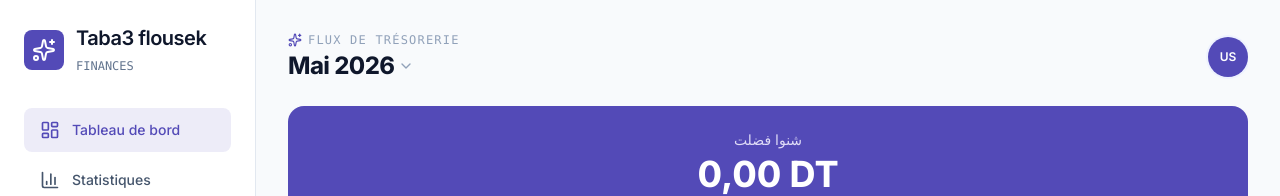
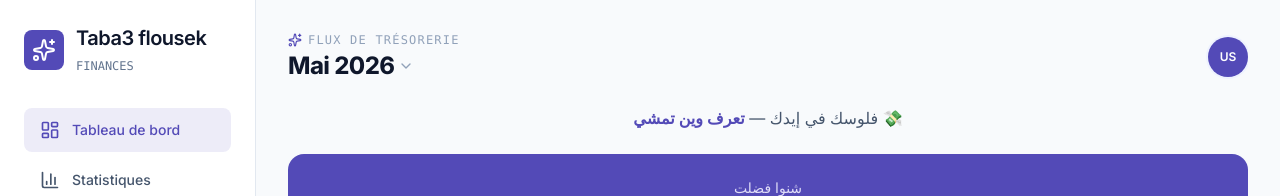
Before and after one commit to DHIF24/flowbudget, a React (Vite) app: page /dashboard in a window 1280 px wide. Shown: the top 196 px of the page. Built offline with nearby package versions, Linux system fonts and the light colour scheme; no server answers; the database is empty; sample sign-in values are in the browser's storage.

Commit message:
Add friendly tagline before BalanceCard

```diff
--- a/src/pages/Dashboard.jsx
+++ b/src/pages/Dashboard.jsx
@@ -131,6 +131,13 @@ export default function Dashboard() {
         </div>
       </header>
 
+      {/* Friendly tagline */}
+      <div className="text-center">
+        <p className="text-slate-600 dark:text-zinc-400 text-sm sm:text-base">
+          فلوسك في إيدك — <span className="text-[#534AB7] font-semibold">تعرف وين تمشي</span> 💸
+        </p>
+      </div>
+
       {/* 2. Balance Card (purple background with interactive action buttons) */}
       <BalanceCard
         totalIncome={totalIncome}
```
